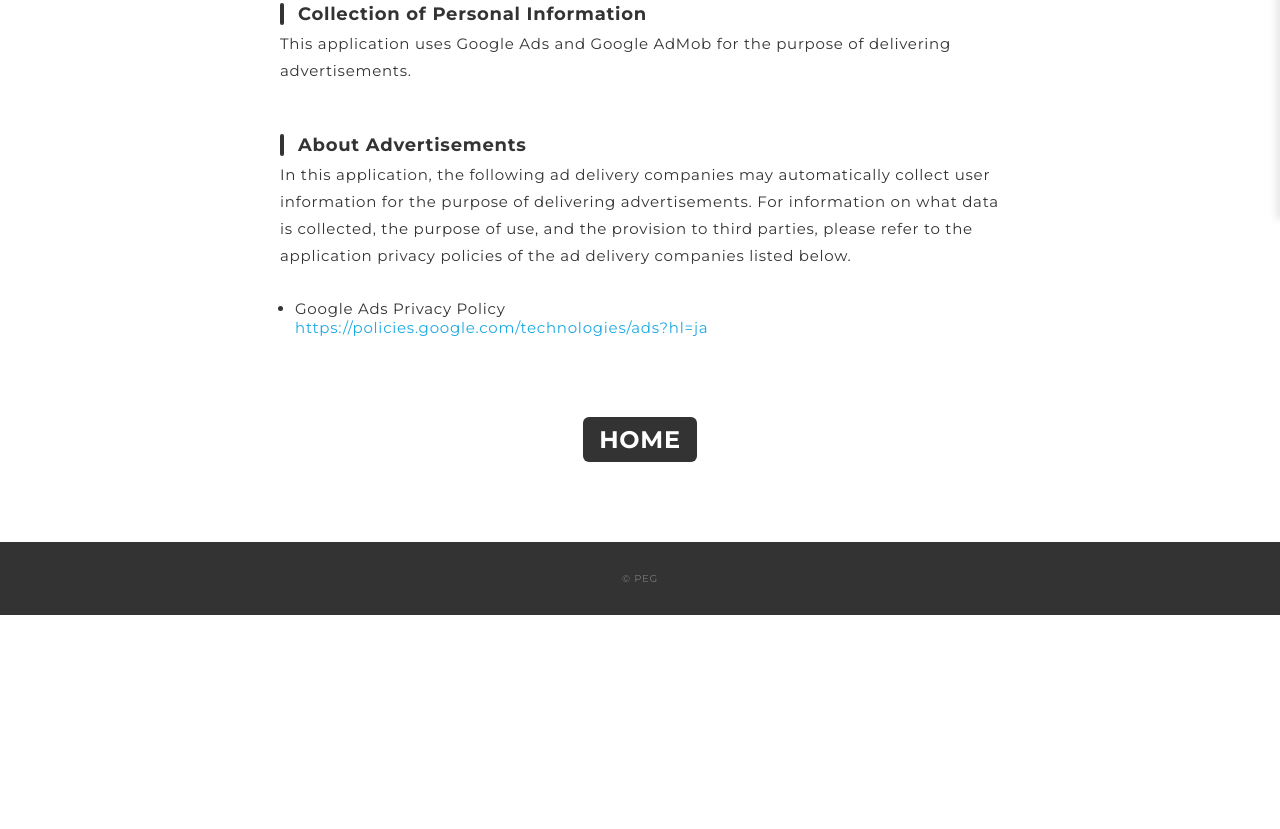
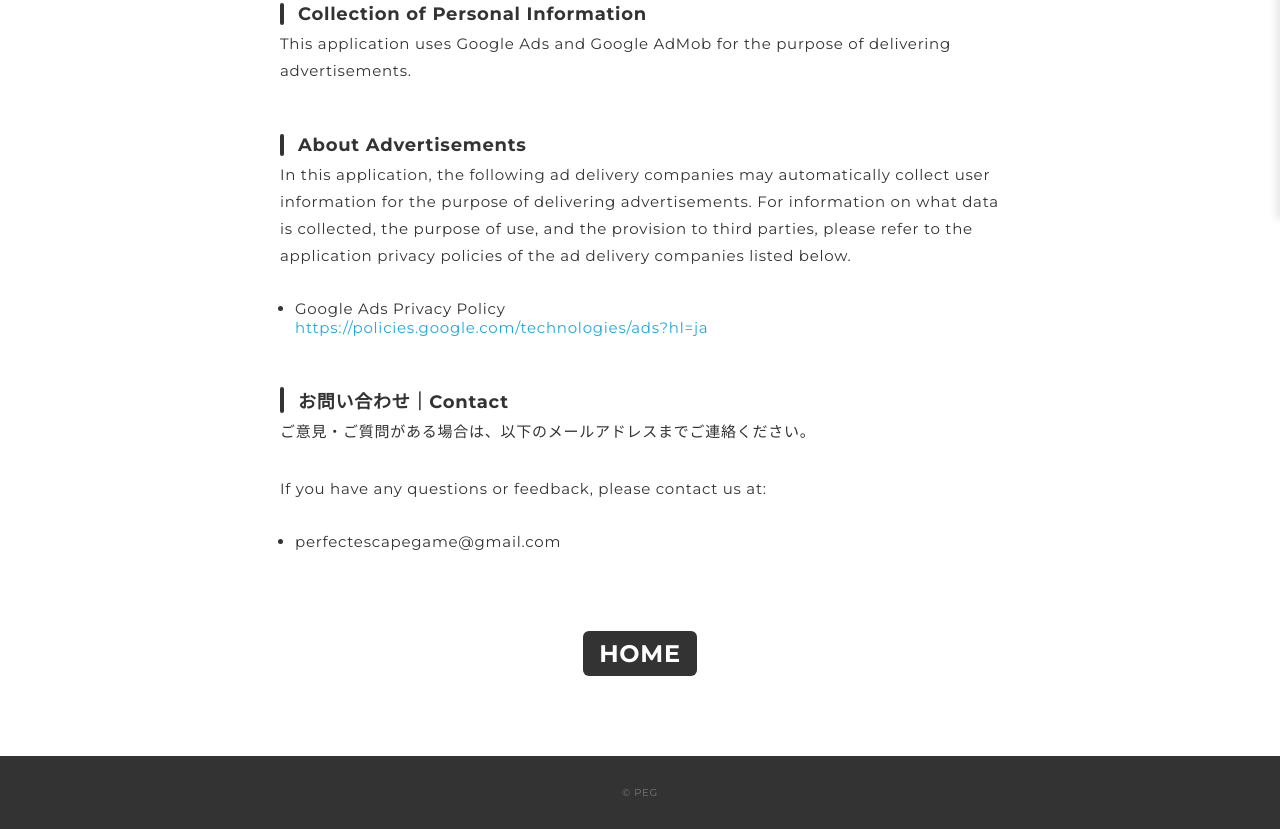
Before and after one commit to PerfectEscapeGame/PerfectEscapeGame.github.io, a plain HTML site: page privacy.html in a window 1280 px wide. Shown: the part 581-1410 px from the top of the page. Before the commit the page ends 1196 px from the top, so only its background shows below. Drawn offline with nearby package versions, Linux system fonts and the light colour scheme.

Commit message:
update privacy.html

```diff
--- a/privacy.html
+++ b/privacy.html
@@ -90,6 +90,15 @@
               </li>
             </ul>
 
+            <h3>お問い合わせ｜Contact</h3>
+            <p>ご意見・ご質問がある場合は、以下のメールアドレスまでご連絡ください。</p>
+            <p>If you have any questions or feedback, please contact us at:</p>
+            <ul>
+              <li>
+                perfectescapegame@gmail.com
+              </li>
+            </ul>
+
           </div>
 
           <div class="home-link">
```
